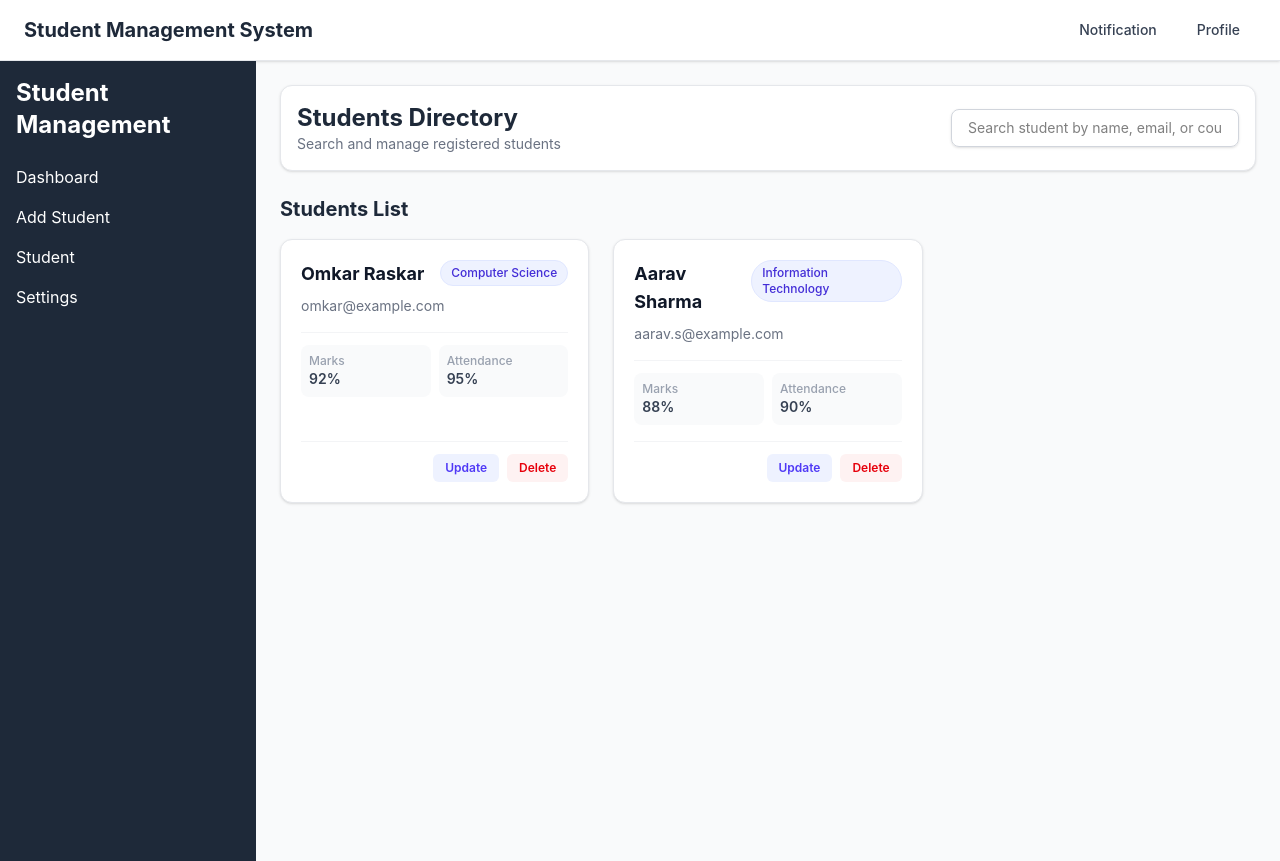
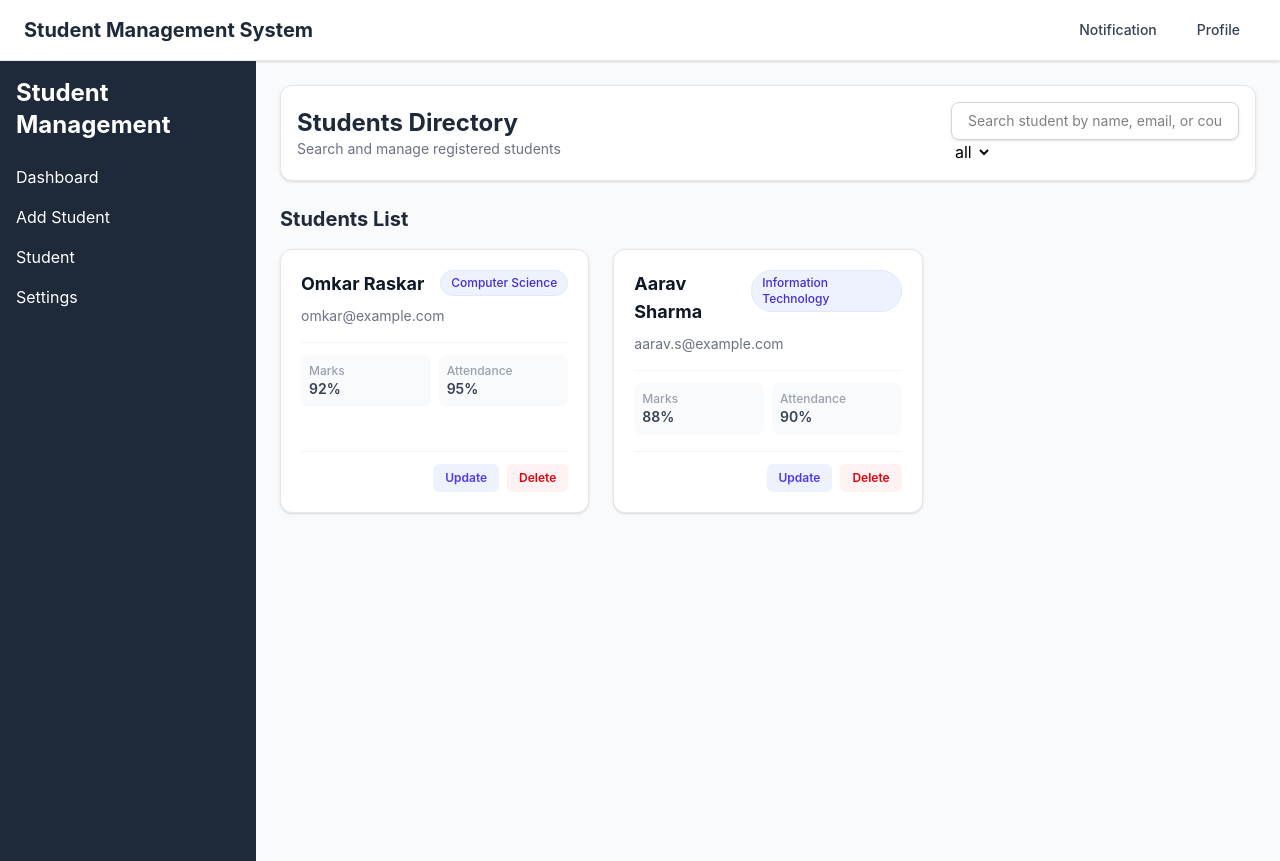
Before and after one commit to omkarraskar9192/React_Practices_Project, a React (Vite) app in the folder 01StudentMangementSystem/: page /student in a window 1280 px wide. Built offline with nearby package versions, Linux system fonts and the light colour scheme.

Commit message:
tack 11 tailwindcss

```diff
--- a/01StudentMangementSystem/src/pages/Students.jsx
+++ b/01StudentMangementSystem/src/pages/Students.jsx
@@ -7,7 +7,11 @@ function Students() {
   const students = useSelector((state) => state.students.students);
   const dispatch = useDispatch()
   const [search,setSearch]  = useState('')
-  const filterStudents = students.filter((student)=>student.name.toLowerCase().includes(search.toLowerCase()) ||student.email.toLowerCase().includes(search.toLowerCase()) || student.course.toLowerCase().includes(search.toLowerCase()) )
+  const [marksFilter,SetMarksFilter] = useState('all')
+  const filterMarks = students.filter((student)=> marksFilter == 'all' ? true : student.marks >= Number(marksFilter))
+
+  const filterStudents = filterMarks.filter((student)=>student.name.toLowerCase().includes(search.toLowerCase()) ||student.email.toLowerCase().includes(search.toLowerCase()) || student.course.toLowerCase().includes(search.toLowerCase()) )
+
 
   return (
     <div className="max-w-7xl mx-auto p-6 space-y-6">
@@ -15,6 +19,7 @@ function Students() {
         <div>
           <h1 className="text-2xl font-bold text-gray-800">Students Directory</h1>
           <p className="text-sm text-gray-500">Search and manage registered students</p>
+
         </div>
         <div className="relative w-full sm:w-72">
           <input
@@ -24,6 +29,14 @@ function Students() {
             onChange={(e) => setSearch(e.target.value)}
             className="w-full px-4 py-2 border border-gray-300 rounded-lg text-sm focus:ring-2 focus:ring-indigo-500 focus:outline-none transition shadow-sm"
           />
+          <select value={marksFilter} onChange={e => SetMarksFilter(e.target.value)}>
+            <option value={'all'}>all</option>
+            <option value={90}>90</option>
+            <option value={80}>80</option>
+            <option value={70}>70</option>
+            <option value={60}>60</option>
+
+          </select>
         </div>
       </div>
 
```
